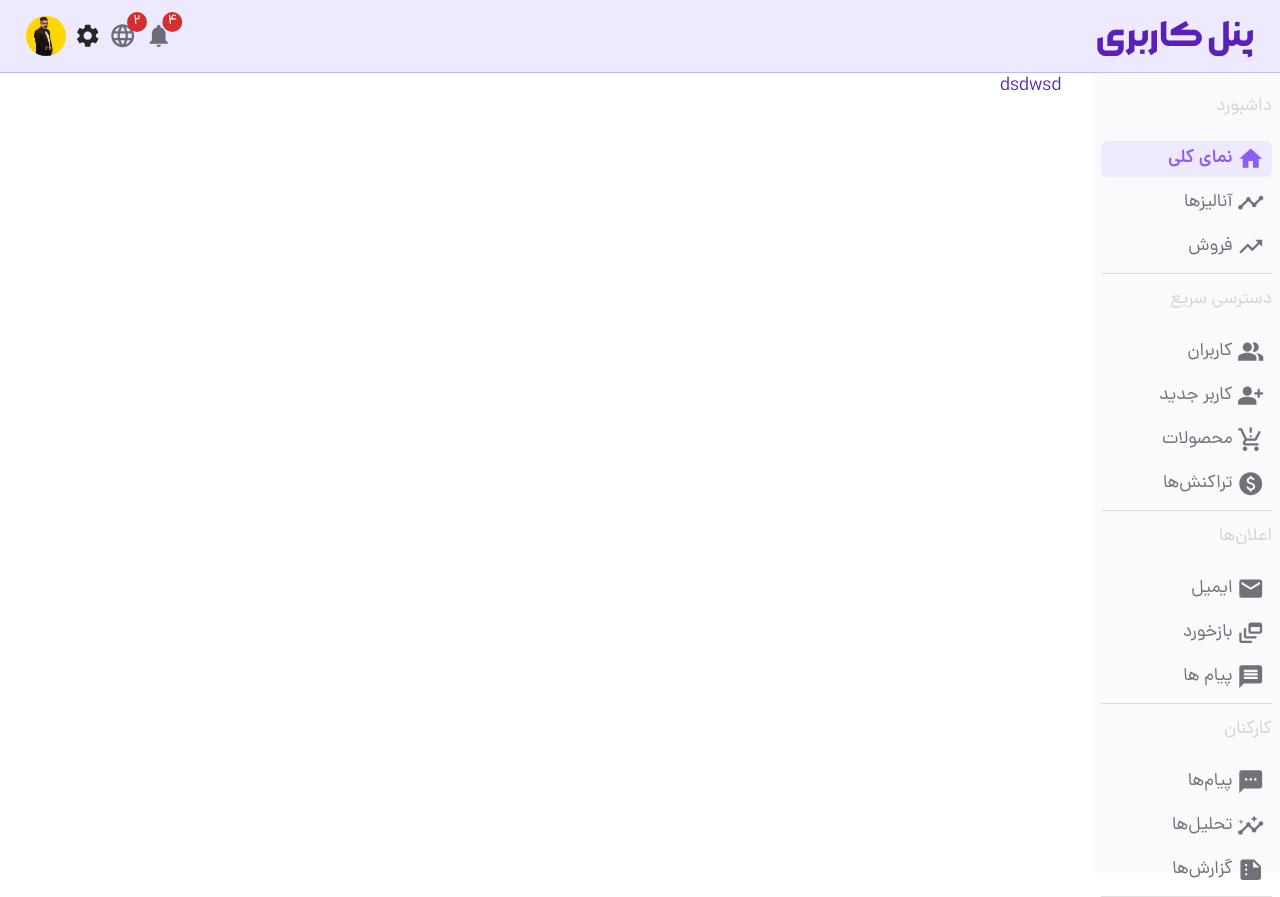
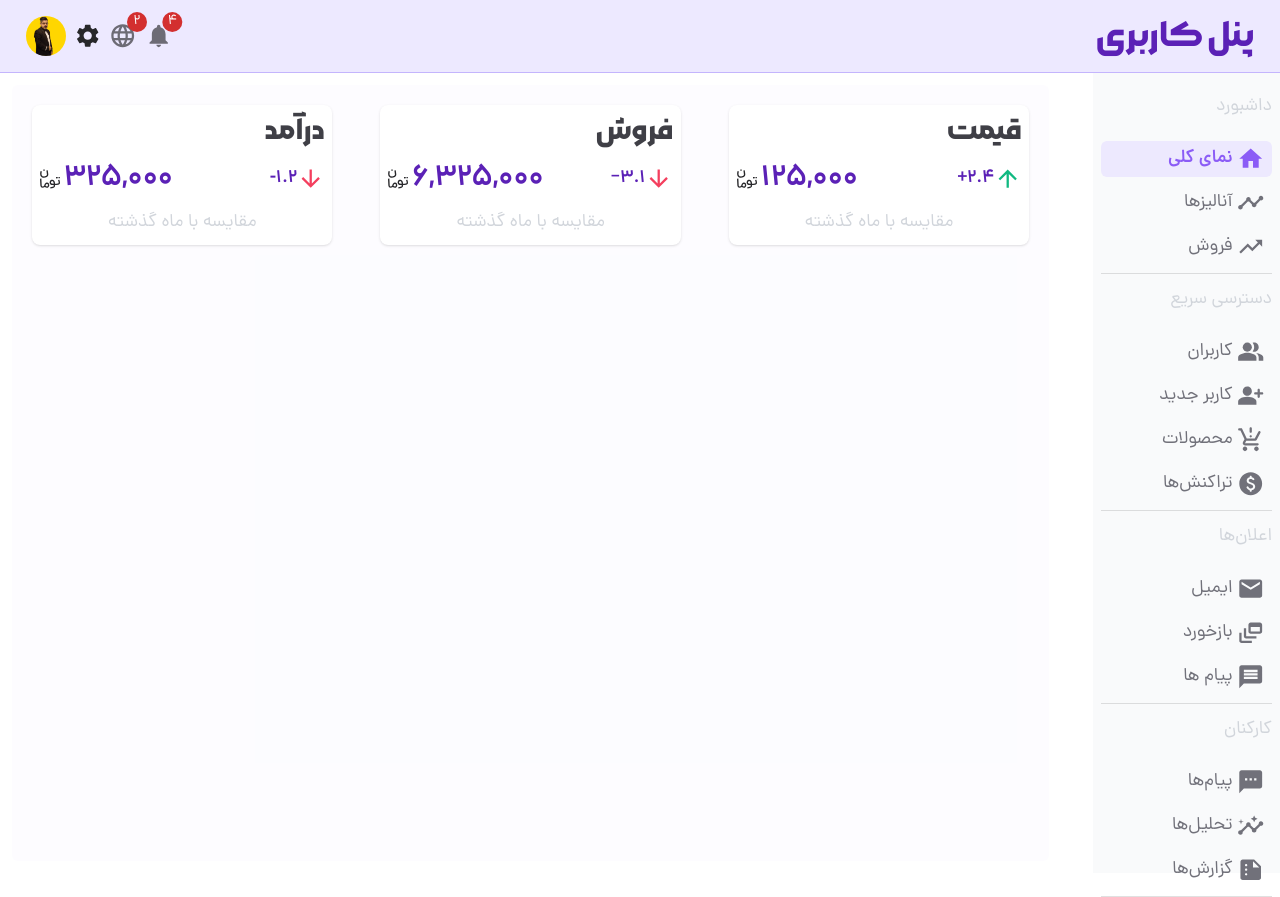
Before and after one commit to Ghorbani-Dev1985/AdminPanel, a React (Vite) app: page / in a window 1280 px wide. Built offline with nearby package versions, Linux system fonts and the light colour scheme.

Commit message:
feat: develop Features component

```diff
--- a/src/App.jsx
+++ b/src/App.jsx
@@ -15,7 +15,7 @@ function App() {
      <main className=''>
         <div className='grid grid-cols-12 gap-8'>
          <div className='col-span-2'><Sidebar /></div>
-         <div className='col-span-10'>{router}</div>
+         <div className='col-span-10 p-5 m-3 rounded-md bg-violet-50/25'>{router}</div>
         </div>
      </main>
     </>
--- /dev/null
+++ b/src/Components/Features/Features.jsx
@@ -0,0 +1,37 @@
+import React, { useEffect, useState } from 'react'
+import Toman from '../../assets/Images/svgs/toman-black.svg'
+import { Box } from '@mui/material'
+import ArrowUpwardIcon from '@mui/icons-material/ArrowUpward';
+import ArrowDownwardIcon from '@mui/icons-material/ArrowDownward';
+function Features() {
+    return (
+        <Box className="grid grid-cols-1 md:grid-cols-3 gap-12">
+      <Feature title="قیمت" number="125000" percent="+2.4"/>
+      <Feature title="فروش" number="6325000" percent="−3.1"/>
+      <Feature title="درآمد" number="325000" percent="-1.2"/>
+    </Box>
+  )
+}
+
+export default Features
+
+
+const Feature = ({title , number , percent  }) => {
+    return(
+      <Box className="bg-white shadow rounded-lg p-2">
+      <p className='font-MorabbaBold text-3xl text-zinc-700 mb-2'>{title}</p>
+      <Box className="w-full flex-between my-3">
+       <span className='flex items-center font-DanaBold dir-ltr'>
+       {percent}
+        {
+            +percent > 0 ?  <ArrowUpwardIcon className='text-emerald-500'/> : <ArrowDownwardIcon className='text-rose-500'/>
+        }
+       </span>
+       <span className='flex-center gap-1 font-DanaBold text-3xl'> {(+number).toLocaleString()} <img src={Toman} alt='ghorbani-dev.ir' className='size-5' /></span>
+      </Box>
+      <p className='text-gray-300 text-center'>مقایسه با ماه گذشته</p>
+      </Box>
+    )
+}
+
+export {Feature}
--- a/src/Pages/Home/Home.jsx
+++ b/src/Pages/Home/Home.jsx
@@ -1,14 +1,15 @@
 import { AddBox } from "@mui/icons-material";
 import React from "react";
 import { Box } from "@mui/material";
+import Features from "../../Components/Features/Features";
 
 
 function HomePage() {
   return (
     <>
-    <Box className="h-screen ">
-      dsdwsd
-    </Box>
+
+     <Features />
+
     </>
   );
 }
```
Also changed, not shown: src/assets/Images/svgs/toman-black.svg (added).
